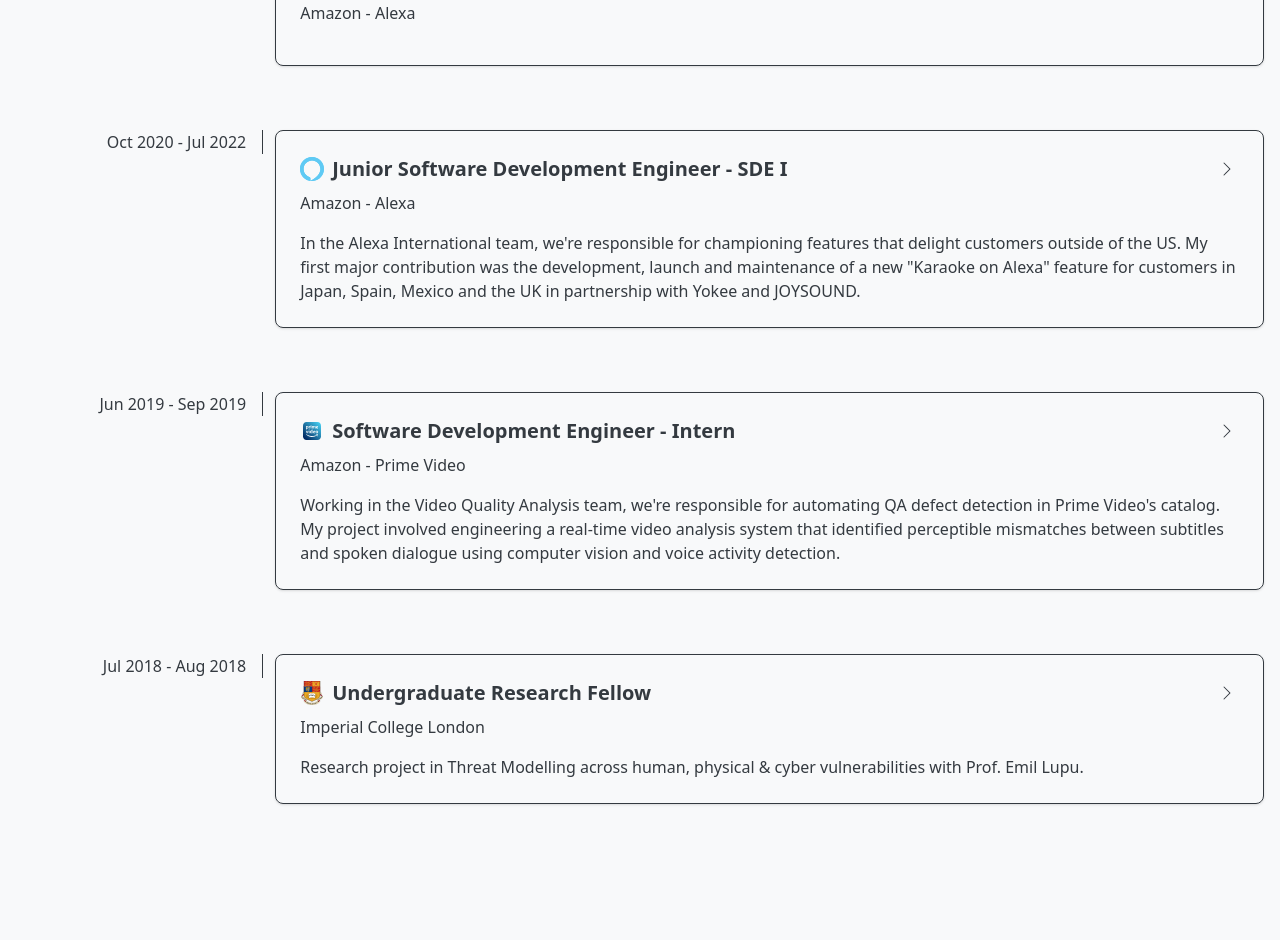
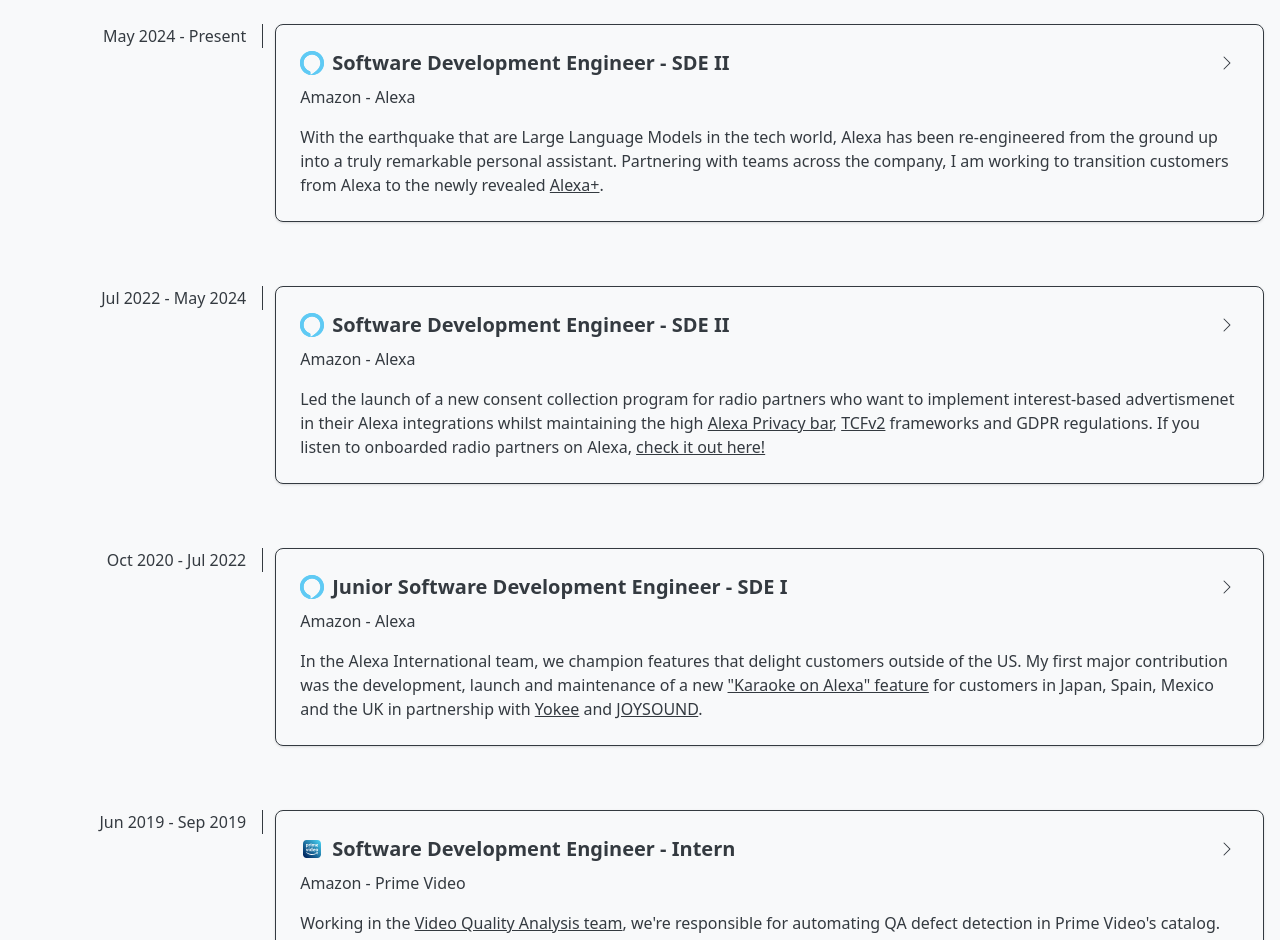
Before and after one commit to remuzel/remuzel.github.io, a Next.js app: page / in a window 1280 px wide. Shown: the part 1860-2800 px from the top of the page. Built offline with nearby package versions, Linux system fonts and the light colour scheme.

Commit message:
Finalize experiences/education section and update About section

```diff
--- a/src/components/ui/experience.tsx
+++ b/src/components/ui/experience.tsx
@@ -1,17 +1,20 @@
 "use client";
 
 import { SECTIONS } from "@/constants/strings";
-import { getAllExperiences } from "@/data/experiences";
+import { getAllWorkExperiences } from "@/data/experiences";
+import { getAllEducation } from "@/data/education";
 import { Timeline, TimelineItem } from "@/components/ui/timeline";
 
 export default function Experience(): React.ReactElement {
-  const experiences = getAllExperiences();
+  const workExperiences = getAllWorkExperiences();
+  const educationExperiences = getAllEducation();
 
   return (
-    <section id="experience" className="py-20 md:py-32">
-      <div className="container mx-auto px-4">
+    <section className="py-20 md:py-32">
+      {/* Work Experience Section */}
+      <div id="experience" className="container mx-auto px-4">
         <Timeline title={SECTIONS.experience}>
-          {experiences.map((exp) => (
+          {workExperiences.map((exp) => (
             <TimelineItem
               key={exp.id}
               date={exp.period}
@@ -26,6 +29,28 @@
           ))}
         </Timeline>
       </div>
+
+      {/* Simple spacer between sections */}
+      <div className="h-8"/>
+
+      {/* Education Section */}
+      <div id="education" className="container mx-auto px-4">
+        <Timeline title={SECTIONS.education}>
+          {educationExperiences.map((edu) => (
+            <TimelineItem
+              key={edu.id}
+              date={edu.period}
+              title={edu.title}
+              company={edu.company}
+              logo={edu.logo}
+              description={edu.description}
+              technologies={edu.technologies}
+              highlights={edu.highlights}
+              links={edu.links}
+            />
+          ))}
+        </Timeline>
+      </div>
     </section>
   );
 }
--- a/src/components/ui/timeline/TimelineItem.tsx
+++ b/src/components/ui/timeline/TimelineItem.tsx
@@ -69,7 +69,7 @@
             href={link.url}
             target={link.isExternal ? "_blank" : undefined}
             rel={link.isExternal ? "noopener noreferrer" : undefined}
-            className="text-alexa-blue hover:underline"
+            className="text-alexa-blue underline"
             onClick={(e) => e.stopPropagation()}  // Prevent collapse when clicking link
           >
             {link.text}
@@ -91,7 +91,7 @@
             href={link.url}
             target={link.isExternal ? "_blank" : undefined}
             rel={link.isExternal ? "noopener noreferrer" : undefined}
-            className="text-alexa-blue hover:underline"
+            className="text-alexa-blue underline"
             onClick={(e) => e.stopPropagation()}  // Prevent collapse when clicking link
           >
             {link.text}
@@ -121,7 +121,7 @@
       {/* Date section */}
       <div className="md:w-1/5 flex items-start">
         <div className="flex flex-col items-center md:items-end w-full">
-          <div className="text-alexa-blue font-medium text-right pr-4 border-r border-border">
+          <div className="font-medium text-right pr-4 border-r text-alexa-blue border-border">
             <span>{date}</span>
           </div>
         </div>
--- /dev/null
+++ b/src/data/education.ts
@@ -0,0 +1,48 @@
+import type { TimelineItem } from "./experiences";
+
+// Education-specific interface
+export type Education = TimelineItem;
+
+export const educationItems: Education[] = [
+  {
+    id: "imperial-college-meng",
+    period: "Oct 2016 - Jun 2020",
+    title: "MEng of Mathematics & Computer Science",
+    company: "Imperial College London",
+    logo: "/images/logos/imperial-college-london.svg",
+    description: "Four-year integrated dual-Master's degree in Mathematics and Computer Science. Master's thesis: \"Waiting Time Network Effects\" supervised by Dr. Ali Farzanehfar and Prof. Yves-Alexandre de Montjoye in the Computational Privacy Group",
+    technologies: ["Software Design Engineering", "Java/C++/Haskell", "Network and Web Security", "Machine Learning (CV, RL, CNNs, DNNs)", "Data Science", "Applied Probability (CTMCs)", "Statistics & Probabilites", "Real, Complex and Numerical Analysis"],
+    highlights: [
+      "Master's thesis on the limits of network effects by modeling competition in Uber-like platforms",
+      "Implementation of a blockchain-based loyalty framework for customers of the Nightset App (Solidity/JavaScript)",
+      "Built a P2P fee-less currency exchange mobile app for young travellers (Java/MongoDB)"
+    ],
+    links: [
+      {
+        text: "Waiting Time Network Effects",
+        url: "https://github.com/remuzel/Waiting-Time-Network-Effects",
+        isExternal: true
+      },
+      {
+        text: "Dr. Ali Farzanehfar",
+        url: "https://cpg.doc.ic.ac.uk/team/ali/",
+        isExternal: true
+      },
+      {
+        text: "Prof. Yves-Alexandre de Montjoye",
+        url: "https://cpg.doc.ic.ac.uk/team/yva/",
+        isExternal: true
+      }
+    ]
+  }
+];
+
+// Helper function to get all education items in reverse chronological order
+export function getAllEducation(): Education[] {
+  return [...educationItems];
+}
+
+// Helper function to get an education item by ID
+export function getEducationById(id: string): Education | undefined {
+  return educationItems.find(edu => edu.id === id);
+}
--- a/src/data/experiences.ts
+++ b/src/data/experiences.ts
@@ -1,4 +1,5 @@
-export interface Experience {
+// Base interface for common properties
+export interface TimelineItem {
   id: string;
   period: string;
   title: string;
@@ -14,16 +15,59 @@
   }>;
 }
 
-export const experiences: Experience[] = [
+// Work-specific interface
+export type WorkExperience = TimelineItem;
+
+export const workExperiences: WorkExperience[] = [
   {
-    id: "amazon-alexa-sde-ii",
-    period: "Jul 2022 - Present",
+    id: "amazon-alexa-sde-ii-alexa+",
+    period: "May 2024 - Present",
     title: "Software Development Engineer - SDE II",
     company: "Amazon - Alexa",
     logo: "/images/logos/amazon-alexa.svg",
-    description: "",
-    technologies: ["AWS Lambda", "DynamoDB", "SQS", "CloudWatch", "Java", "Kotlin", "AWS CDK - Typescript", "TCFv2 Framework"],
+    description: "With the earthquake that are Large Language Models in the tech world, Alexa has been re-engineered from the ground up into a truly remarkable personal assistant. Partnering with teams across the company, I am working to transition customers from Alexa to the newly revealed Alexa+.",
+    technologies: ["LLM-based Agentic Workflows", "ECS/EC2", "DynamoDB", "Java", "AWS CDK - Typescript"],
+    highlights: [],
+    links: [
+      {
+        text: "Alexa+",
+        url: "https://www.amazon.com/dp/B0DCCNHWV5",
+        isExternal: true
+      }
+    ]
+  },
+  {
+    id: "amazon-alexa-sde-ii-ccc",
+    period: "Jul 2022 - May 2024",
+    title: "Software Development Engineer - SDE II",
+    company: "Amazon - Alexa",
+    logo: "/images/logos/amazon-alexa.svg",
+    description: "Led the launch of a new consent collection program for radio partners who want to implement interest-based advertismenet in their Alexa integrations whilst maintaining the high Alexa Privacy bar, TCFv2 frameworks and GDPR regulations. If you listen to onboarded radio partners on Alexa, check it out here!",
+    technologies: ["AWS Lambda", "SQS", "DynamoDB", "CloudWatch", "Java", "Kotlin", "AWS CDK - Typescript", "TCFv2 Framework"],
     highlights: [
+      "Customers receive relevant ads instead of generic ones and radio partners have more financial incentives to provide their radio streams for free on Alexa",
+      "Implemented a customer-first solution, prioritizing customer experience while also maintaining a low barrier to entry for new radio partners who want to opt-into the solution",
+      "Tech lead for the E2E designed, implemented and launch of the cookie consent collection framework",
+      "Managing the delivery of the program on an ambitious deadline, working with a team of 7 engineers across the Seattle, London and Bangalore",
+      "Supporting 98% of radio-listening hours in the United Kingdom and YY% in Germany",
+      "Optimizing for both average and spike QPS/TPS based on customer behavior (including wake-up routines with 10-15x traffic spikes)"
+    ],
+    links: [
+      {
+        text: "Alexa Privacy bar",
+        url: "https://www.amazon.co.uk/Alexa-Privacy-Hub/b?node=17084411031",
+        isExternal: true
+      },
+      {
+        text: "TCFv2",
+        url: "https://iabeurope.eu/transparency-consent-framework/",
+        isExternal: true
+      },
+      {
+        text: "check it out here!",
+        url: "https://www.amazon.co.uk/alexa-privacy/apd/msp",
+        isExternal: true
+      }
     ]
   },
   {
@@ -32,13 +76,20 @@
     title: "Junior Software Development Engineer - SDE I",
     company: "Amazon - Alexa",
     logo: "/images/logos/amazon-alexa.svg",
-    description: "In the Alexa International team, we're responsible for championing features that delight customers outside of the US. My first major contribution was the development, launch and maintenance of a new \"Karaoke on Alexa\" feature for customers in Japan, Spain, Mexico and the UK in partnership with Yokee and JOYSOUND.",
+    description: "In the Alexa International team, we champion features that delight customers outside of the US. My first major contribution was the development, launch and maintenance of a new \"Karaoke on Alexa\" feature for customers in Japan, Spain, Mexico and the UK in partnership with Yokee and JOYSOUND.",
     technologies: ["ECS/Fargate", "DynamoDB", "CloudWatch", "Java", "Kotlin", "AWS CDK - Typescript", "Alexa Skills"],
     highlights: [
-      "Developed a highly available ECS/Fargate service across three major AWS region (us-east-1, us-west-2 and eu-west-1)",
-      "Implement and maintained integrations with external partners Yokee and JOYSOUND",
+      "Designed, developed and launched key features such as favourites and playback history",
+      "Managed DevOps responsibilities across AWS regions (us-east-1, us-west-2 and eu-west-1)",
+      "Supported product scaling to 100k+ MAUs post-launch",
+      "Implement and maintained integrations with regional external partners",
     ],
     links: [
+      {
+        text: "\"Karaoke on Alexa\" feature",
+        url: "https://www.stingray.com/news-and-articles/news/sing-karaoke-on-alexa-echo-show-and-fire-tv-devices/",
+        isExternal: true
+      },
       {
         text: "Yokee",
         url: "https://yokeemusic.com/",
@@ -57,14 +108,21 @@
     title: "Software Development Engineer - Intern",
     company: "Amazon - Prime Video",
     logo: "/images/logos/amazon-prime-video.svg",
-    description: "Working in the Video Quality Analysis team, we're responsible for automating QA defect detection in Prime Video's catalog. My project involved engineering a real-time video analysis system that identified perceptible mismatches between subtitles and spoken dialogue using computer vision and voice activity detection.",
+    description: "Working in the Video Quality Analysis team, we're responsible for automating QA defect detection in Prime Video's catalog. My project involved engineering a real-time video analysis system that identified perceptible mismatches between subtitles and spoken dialogue.",
     technologies: ["AWS Lambda", "KVS", "S3", "Python", "OpenCV", "WebRTC VAD"],
     highlights: [
       "Built real-time video analysis system to detect subtitle-speech mismatches at human perception levels",
       "Integrated OpenCV SSIM and OCR for subtitle detection, WebRTC VAD for speech recognition",
-      "Implemented serverless architecture using AWS Lambda, KVS, and S3 for scalable processing",
+      "Implemented serverless architecture using KVS and AWS Lambda for scalable processing",
       "Optimized performance with selective frame processing based on scene/subtitle changes",
       "Leveraged statistical VAD model for improved async audio processing accuracy"
+    ],
+    links: [
+      {
+        text: "Video Quality Analysis team",
+        url: "https://www.amazon.science/blog/how-prime-video-uses-machine-learning-to-ensure-video-quality",
+        isExternal: true
+      }
     ]
   },
   {
@@ -74,7 +132,7 @@
     company: "Imperial College London",
     logo: "/images/logos/imperial-college-london.svg",
     description: "Research project in Threat Modelling across human, physical & cyber vulnerabilities with Prof. Emil Lupu.",
-    technologies: ["Python", "Threat Modelling", "Wireshark", "Burl Suite"],
+    technologies: ["Python", "Threat Modelling", "Wireshark", "Burp Suite"],
     highlights: [],
     links: [
       {
@@ -86,12 +144,12 @@
   }
 ];
 
-// Helper function to get all experiences in reverse chronological order
-export function getAllExperiences(): Experience[] {
-  return [...experiences];
+// Helper function to get all work experiences in reverse chronological order
+export function getAllWorkExperiences(): WorkExperience[] {
+  return [...workExperiences];
 }
 
-// Helper function to get an experience by ID
-export function getExperienceById(id: string): Experience | undefined {
-  return experiences.find(exp => exp.id === id);
+// Helper function to get a work experience by ID
+export function getWorkExperienceById(id: string): WorkExperience | undefined {
+  return workExperiences.find(exp => exp.id === id);
 }
```
Also changed, not shown: src/constants/strings.ts (+5 -4 lines).
